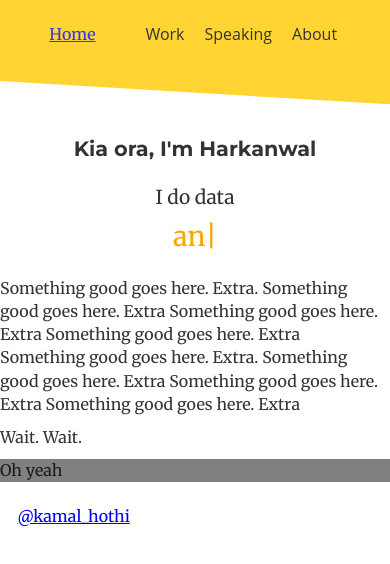
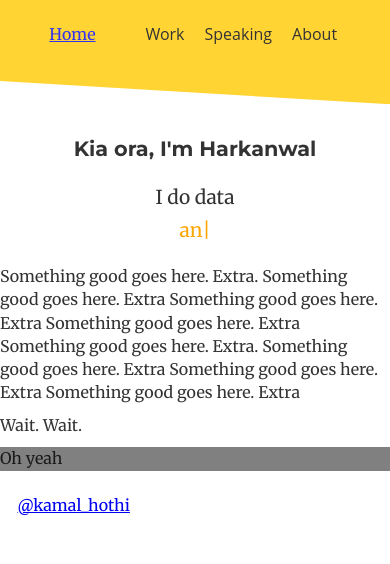
Before and after one commit to harkanwals/harkanwal_nz, a Gatsby site: page / in a window 390 px wide. Built offline with nearby package versions, Linux system fonts and the light colour scheme; Gatsby itself is replaced by a stand-in of ours; some packages are replaced by stand-ins of ours.

Commit message:
Add media query to typewriter text

```diff
--- a/src/pages/index.js
+++ b/src/pages/index.js
@@ -35,6 +35,9 @@ const TypewriterWrapper = styled.div`
   font-size: 1.7rem;
   color: orange;
   margin-bottom: 20px;
+  @media(max-width: 500px){
+    font-size: 1.2rem;
+  }
 `;
 
 const NameText = styled.div`
```
